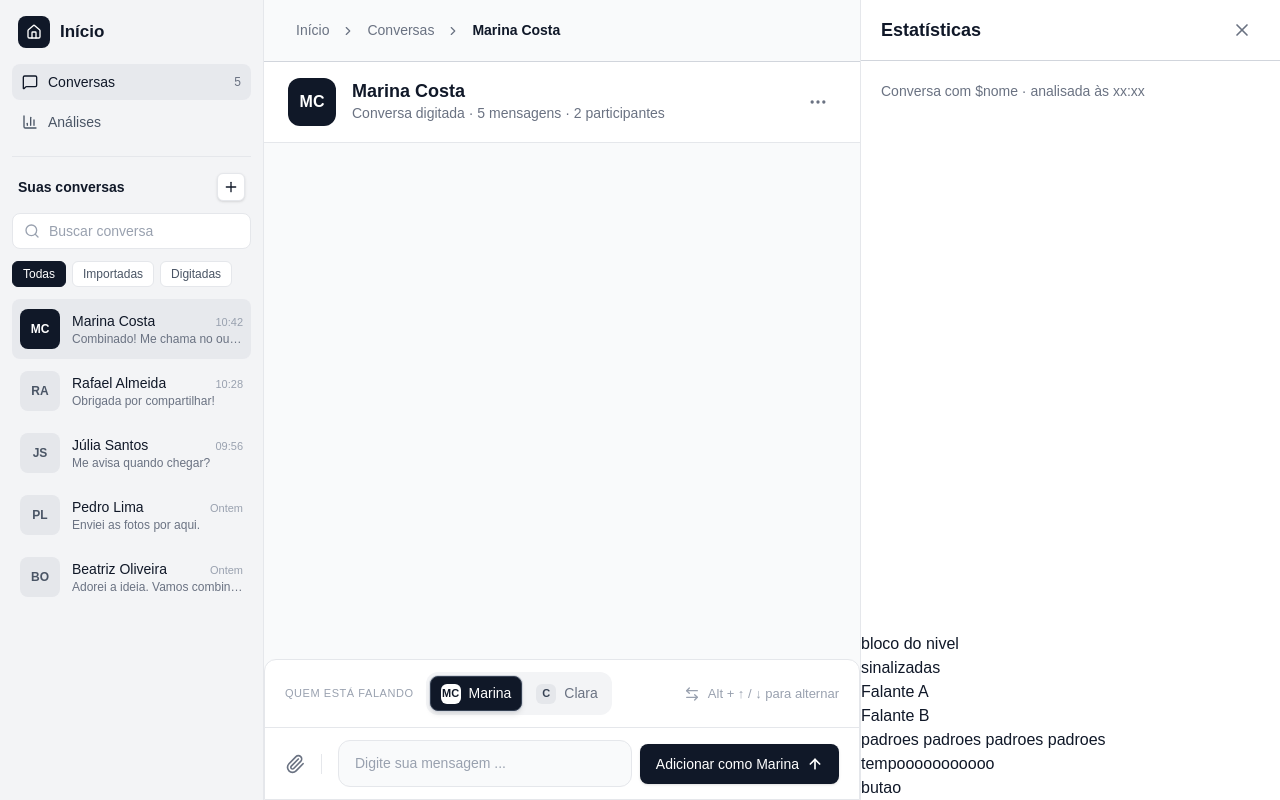
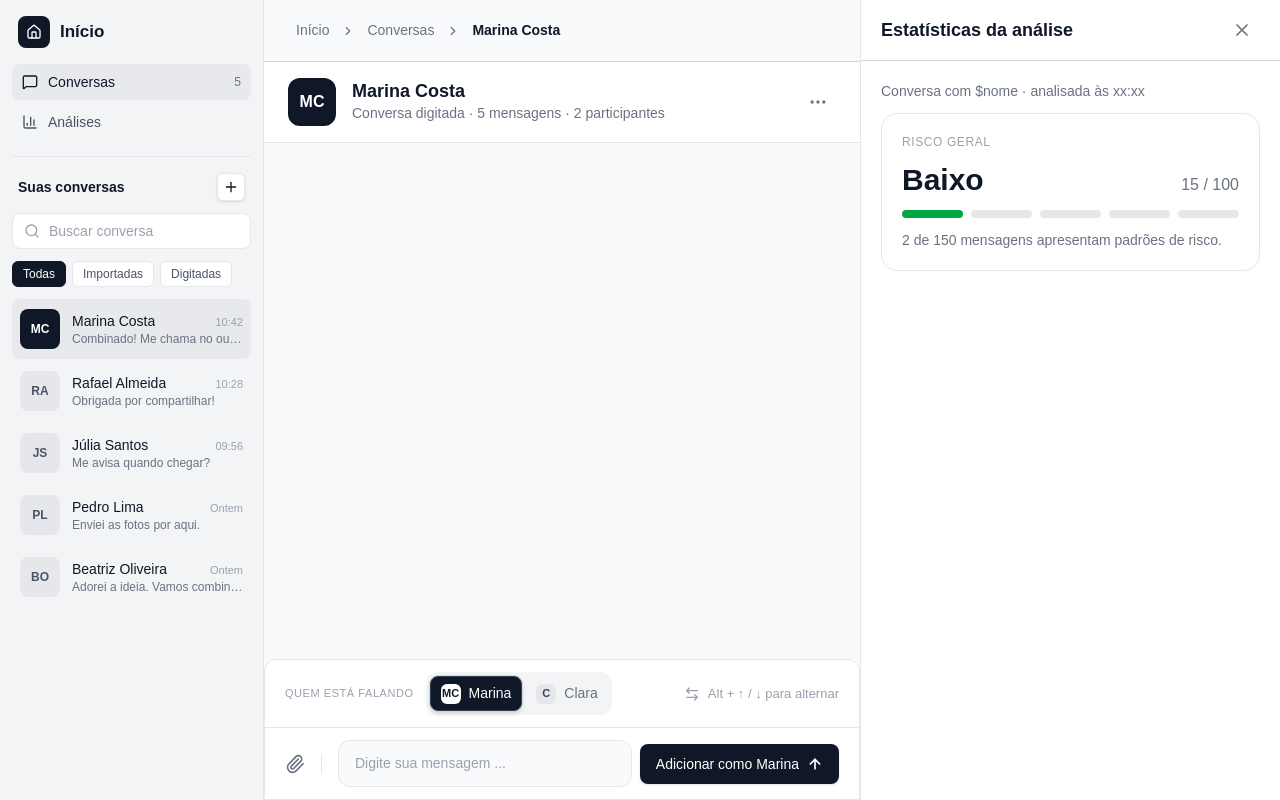
Before and after one commit to RicardoR211/layout-base, a Next.js app: page /conversas/1 in a window 1280 px wide. Both pictures are taken after a click on the button "Estatísticas". Built offline with nearby package versions, Linux system fonts and the light colour scheme.

Commit message:
Pos stash

```diff
--- a/app/conversas/[id]/page.tsx
+++ b/app/conversas/[id]/page.tsx
@@ -2,12 +2,12 @@
 
 import { useState } from "react";
 import ChatBalao from "../componentes/balao";
+import ChatBalao1 from "../componentes/bala1o";
 import ChatCabecalho from "../componentes/chat-cabecalho";
 import { BarChart3, ChevronRight, MoreHorizontal } from "lucide-react";
+import ChatEstatistica from "../componentes/estatistica/chat-estatistica";
+import { Mensagem } from "@/types/mensagem";
 import ChatEscrita from "../componentes/chat-escrita";
-import ChatEstatistica from "../componentes/chat-estatistica";
-import { Mensagem } from "@/types/mensagem";
-
 
 
 export default function Conversa() {
--- /dev/null
+++ b/app/conversas/componentes/bala1o.tsx
@@ -0,0 +1,48 @@
+import { iniciais } from "@/lib/iniciais";
+
+const C = {id: "1",
+    nome: "Marina Costa",
+    mensagem: "Combinado! Me chama no outro app",
+    lorem: "Lorem ipsum dolor sit amet, consectetur adipiscing elit. Fusce pellentesque risus eget felis tincidunt pulvinar. Proin nisl nisl, pretium id gravida id, porta eget quam. Proin mollis lectus a dolor luctus ullamcorper. Integer sed dui ultricies, pulvinar enim a, hendrerit sapien. Integer fringilla ipsum purus, id suscipit metus fermentum et. Sed tincidunt ligula sed tellus sagittis, id molestie ipsum vehicula. Ut metus sem, fermentum eu rhoncus vel, congue quis quam. Mauris lacinia porta nunc, " ,
+    hora: "10:42",
+    origem: "importada",
+    lado: "esquaerdo"};
+
+export default function ChatBalao() {
+    return(
+        <div className={
+            "min-w-0 max-w-[620px] px-2 py-5 " +
+            (C.lado === "esquerdo" ? "mr-5" : "ml-auto ml-5")
+        }>
+
+
+            {/* Cabeçalho da mensagem */}
+            <div className={"flex items-center gap-2 " +
+            (C.lado === "esquerdo" ? "ml-1" : "justify-end mr-1")}>
+                <span
+                  className={
+                    "flex h-8 w-8 shrink-0 items-center justify-center rounded-lg text-[14px] font-semibold " +
+                    (C.lado === "esquerdo" ? "bg-gray-900 text-white" : "bg-white text-gray-900 border-[2px] border-gray-300")
+                    }
+                >
+                  {iniciais(C.nome)}
+                </span>
+                <p className="text-[16px] font-[600] ">{C.nome.split(" ")[0]}</p>
+                <p className="text-[14px] text-gray-600 ">{C.hora}</p>
+            </div>
+
+
+            {/*Balão da mensagem*/}
+            <div className="min-w-0 py-4">
+                <p className={"inline-block w-fit max-w-full break-words rounded-2xl border-[2px] border-gray-300 px-5 py-5 shadow-sm " +
+                    (C.lado === "esquerdo" ? "bg-white" : "bg-gray-200")
+                }>
+                    {C.lorem}
+                </p>
+            </div>
+
+        </div>
+
+    );
+
+}
--- a/app/conversas/componentes/chat-estatistica.tsx
+++ /dev/null
@@ -1,86 +0,0 @@
-import { X } from "lucide-react";
-
-interface ChatEstatisticaProps {
-    onClose: () => void;
-}
-
-
-
-export default function ChatEstatistica({ onClose }: ChatEstatisticaProps) {
-
-    return (
-        <aside className="
-                flex w-full shrink-0 flex-col bg-white
-                lg:w-[420px] lg:border-l lg:border-gray-200"
-            >
-
-            {/* Cabeçalho */}
-            <header className="flex shrink-0 items-center justify-between border-b border-gray-300 px-5 py-3">
-                <h2 className="text-lg font-semibold">
-                    Estatísticas
-                </h2>
-
-                <button
-                    onClick={onClose}
-                    className="rounded-lg p-2 text-gray-500 hover:bg-gray-100"
-                >
-                    <X className="h-5 w-5" />
-                </button>
-            </header>
-
-            {/* Conteúdo */}
-            <div className="min-h-0 flex-1 overflow-y-auto p-5">
-                <p className="text-sm text-gray-500">
-                    Conversa com $nome · analisada às xx:xx
-                </p>
-            </div>
-
-            {/* bloco nivel de risco */}
-            <div>
-                bloco do nivel
-            </div>
-
-            {/* bloco com */}
-            <div>
-                {/* mensagem */}
-                <div>
-
-                </div>
-
-                {/* sinalizadas */}
-                <div>
-                    sinalizadas
-                </div>
-
-                {/* Falante A  */}
-                <div>
-                    Falante A
-                </div>
-
-                {/* Falante B */}
-                <div>
-                    Falante B
-                </div>
-            </div>
-
-            {/* Padrões detectados, cada um tem uma barra de progresso que é baseada no totalDele/totalEncontrado */}
-            <div>
-                padroes
-                padroes
-                padroes
-                padroes
-            </div>
-
-            {/* Linha do tempo */}
-            <div>
-                tempooooooooooo
-            </div>
-
-            {/* Botão de exportar relatório */}
-            <div>
-                butao
-            </div>
-
-        </aside>
-    );
-}
--- /dev/null
+++ b/app/conversas/componentes/estatistica/chat-estatistica.tsx
@@ -0,0 +1,117 @@
+import { X } from "lucide-react";
+
+import RiscoGeral from "./risco-geral";
+
+interface ChatEstatisticaProps {
+    onClose: () => void;
+}
+
+const analise = {
+  "geral": {
+    "risco": { "nivel": "Moderado", "pontuacao": 48 },
+    "categorias": [
+      { "nome": "Construção de confiança", "ocorrencias": 2 }
+    ]
+  },
+  "porMensagem": [
+    { "idMensagem": 1, "categorias": ["Construção de confiança"] },
+    { "idMensagem": 2, "categorias": [] }
+  ]
+};
+
+
+export default function ChatEstatistica({ onClose }: ChatEstatisticaProps) {
+
+    return (
+        <aside className="
+                flex w-full shrink-0 flex-col bg-white
+                lg:w-[420px] lg:border-l lg:border-gray-200"
+            >
+
+            {/* Cabeçalho */}
+            <header className="flex shrink-0 items-center justify-between border-b border-gray-300 px-5 py-3">
+                <h2 className="text-lg font-semibold">
+                    Estatísticas da análise
+                </h2>
+
+                <button
+                    onClick={onClose}
+                    className="rounded-lg p-2 text-gray-500 hover:bg-gray-100"
+                >
+                    <X className="h-5 w-5" />
+                </button>
+            </header>
+
+            {/* Conteúdo */}
+            <div className="min-h-0 flex-1 overflow-y-auto p-5">
+                <p className="text-sm text-gray-500 mb-3">
+                    Conversa com $nome · analisada às xx:xx
+                </p>
+
+
+                {/* bloco nivel de risco */}
+                <RiscoGeral
+                    nivel="Baixo"
+                    pontuacao={15}
+                    sinalizadas={2}
+                    total={150}
+                />
+
+                {/* <RiscoGeral
+                    nivel="Moderado"
+                    pontuacao={55}
+                    sinalizadas={25}
+                    total={150}
+                />
+
+                <RiscoGeral
+                    nivel="Alto"
+                    pontuacao={92}
+                    sinalizadas={138}
+                    total={150}
+                /> */}
+
+                {/* bloco com ...*/}
+                <div>
+                    {/* mensagem */}
+                    <div>
+
+                    </div>
+
+                    {/* sinalizadas */}
+                    <div>
+
+                    </div>
+
+                    {/* Falante A  */}
+                    <div>
+
+                    </div>
+
+                    {/* Falante B */}
+                    <div>
+
+                    </div>
+                </div>
+
+                {/* Padrões detectados, cada um tem uma barra de progresso que é baseada no totalDele/totalEncontrado */}
+                <div>
+
+                </div>
+
+                {/* Linha do tempo */}
+                <div>
+
+                </div>
+
+                {/* Botão de exportar relatório */}
+                <div>
+
+                </div>
+            </div>
+
+
+
+        </aside>
+    );
+}
--- /dev/null
+++ b/app/conversas/componentes/estatistica/risco-geral.tsx
@@ -0,0 +1,53 @@
+
+
+//Nivel -> Baixo/Moderado/Alto
+//Pontuacao -> Calculada no backend
+//Sinalizadas -> Quais mensagens que foram sinalizadas
+//Total -> Usada para fazer o x de y e pra no bloco pai usado para avisar que tem que analisar dnv
+interface RiscoGeralProps {
+    nivel: string;
+    pontuacao: number;
+    sinalizadas: number;
+    total: number;
+}
+
+//A qtd de barrinha que fica ali em baixo
+const SEGMENTOS = 5;
+
+//Para cada nivel tem uma cor
+const cores: Record<string, string> = {
+    Baixo: "bg-green-600",
+    Moderado: "bg-amber-700",
+    Alto: "bg-red-600",
+};
+
+export default function RiscoGeral({ nivel, pontuacao, sinalizadas, total }: RiscoGeralProps) {
+    //Função teto
+    const preenchidos = Math.ceil((pontuacao / 100) * SEGMENTOS);
+    //Se a cor não tiver na const a gente poem o padrão
+    const cor = cores[nivel] ?? "bg-gray-900";
+
+    return (
+         <div className="rounded-2xl border border-gray-200 p-5">
+            <p className="text-xs uppercase tracking-wider text-gray-400">Risco geral</p>
+
+            <div className="mt-3 flex items-baseline justify-between">
+                <h3 className="text-3xl font-semibold">{nivel}</h3>
+                <span className="text-gray-500">{pontuacao} / 100</span>
+            </div>
+
+            <div className="mt-3 flex gap-2">
+                {Array.from({ length: SEGMENTOS }).map((_, i) => (
+                    <div
+                        key={i}
+                        className={`h-2 flex-1 rounded-full ${i < preenchidos ? cor : "bg-gray-200"}`}
+                    />
+                ))}
+            </div>
+
+            <p className="mt-3 text-sm text-gray-500">
+                {sinalizadas} de {total} mensagens apresentam padrões de risco.
+            </p>
+        </div>
+    );
+}
```
Also changed, not shown: 1 other file (tests, documents, lock files or other folders).
